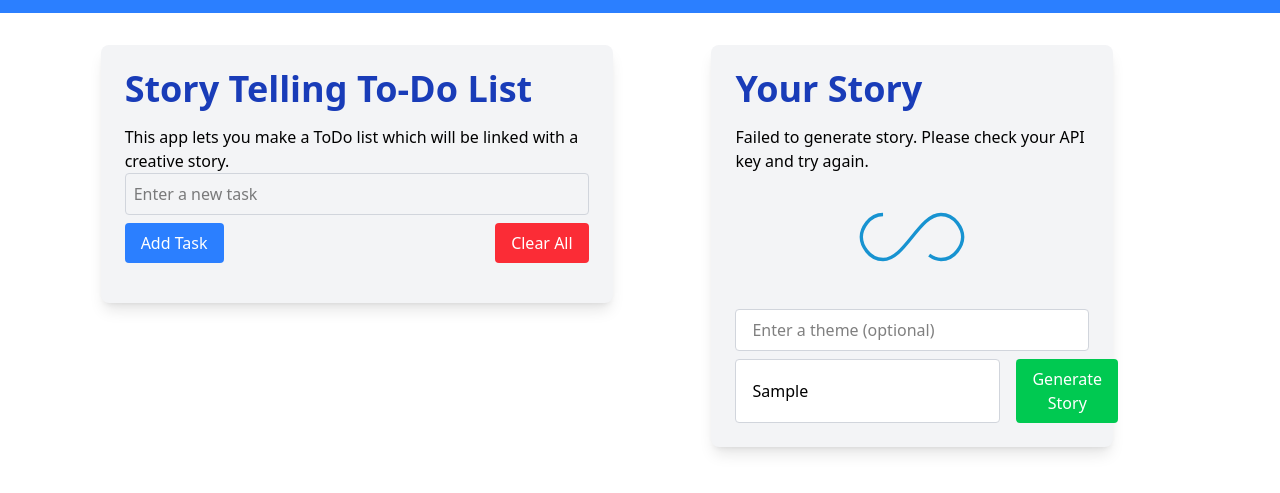
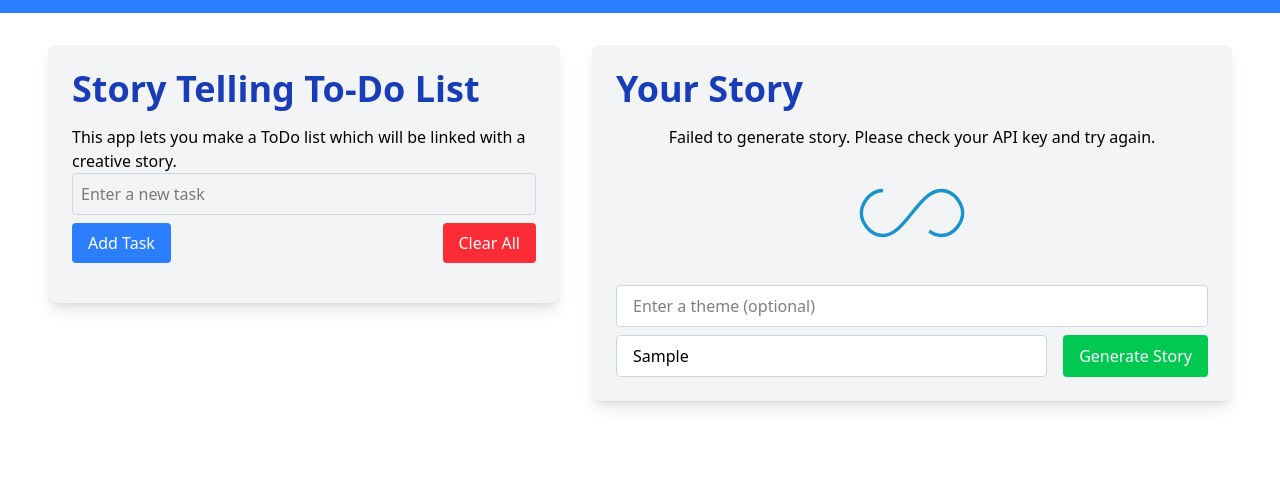
Before and after one commit to JameDevOfficial/StoryToDo, a website with bundled scripts: page index.html in a window 1280 px wide. Both pictures are taken after typing "Sample" into the empty fields and a click on the button "Generate Story". Shown: the part 49-542 px from the top of the page. Built offline with nearby package versions, Linux system fonts and the light colour scheme; no server answers.

Commit message:
fixed some bugs + refined ai system

```diff
--- a/index.html
+++ b/index.html
@@ -69,19 +69,19 @@
             </div>
             <div
                 id="story-wrapper"
-                class="mt-8 min-w-[320px]">
+                class="mt-8 min-w-1/2 max-w-1/2">
                 <div
-                    class="mx-auto max-w-3/4 rounded-lg bg-gray-100 p-6 shadow-lg dark:bg-[#282828]">
+                    class="mx-auto  rounded-lg bg-gray-100 p-6 shadow-lg dark:bg-[#282828]">
                     <h2 class="mb-4 text-4xl font-semibold text-blue-800 dark:text-[#b9c2ef]">
                         <span>Your Story</span>
                     </h2>
 
-                    <div id="story-wrapper2" class="">
+                    <div id="story-wrapper2" class="flex justify-center items-center flex-col">
                         <span id="story-content">
                             No story yet. Try generating one by adding some
                             tasks and clicking that "Generate Story" button!
                         </span>
-                        <img alt="AI generated Image" id="aiImage" src="" class="hidden">
+                        <img alt="AI generated Image" id="aiImage" src="" class="hidden block mx-auto">
                         <div
                             id="loading-animation"
                             class="hidden items-center justify-center">
--- a/scripts/genPollinations.js
+++ b/scripts/genPollinations.js
@@ -5,13 +5,13 @@ export function genImage(
     seed = "42",
     model = "flux",
 ) {
-    const imageUrl = `https://pollinations.ai/p/${encodeURIComponent(prompt)}?width=${width}&height=${height}&seed=${seed}&model=${model}`;
+    const imageUrl = `https://pollinations.ai/p/${encodeURIComponent(prompt)}?width=${width}&height=${height}&seed=${seed}&model=${model}&private=true`;
     return imageUrl;
 }
 
-export async function generatePrivateText(aiPrompt, model = "openai") {
+export async function generatePrivateText(aiPrompt, model = "openai", seed="42") {
     console.log("test");
-    const url = `https://text.pollinations.ai/${encodeURIComponent(aiPrompt)}`;
+    const url = `https://text.pollinations.ai/${encodeURIComponent(aiPrompt)}&private=true&seed=${encodeURIComponent(seed)}`;
     const fetchResponse = await fetch(url);
     const responseText = await fetchResponse.text();
     const sponsorSeparator = "\n---\n";
--- a/scripts/script.js
+++ b/scripts/script.js
@@ -165,7 +165,7 @@ async function handleStoryRequest(isNovel = false) {
         "Generate a creative story that links all of the tasks mentioned below in a fun way, so the user has some fun doing them. Don't make him solve riddles, since this should only link the tasks for a real life experience. Keep it very short and at a readable size, so people don't get bored. Talk to the user in second person, as if he is the main character of the story. Seperate every part of the story with each task with newlines. Make the story in the language of the Tasks if not specified otherwise: " +
         Object.values(tasks).join(", ");
     var imagePrompt =
-        "Generate an Image about the following tasks, don't make any text or close ups of text, objects or persons. Only make scenes. A person that does: " +
+        "Generate an Image about the following tasks, don't make any text or close ups of text!!!!, objects or persons!!!!. Only make scenes. A person that does: " +
         Object.values(tasks).join(", ");
     const themeOptional = document.getElementById("story-theme");
     if (themeOptional.value != "") {
@@ -183,7 +183,8 @@ async function handleStoryRequest(isNovel = false) {
     }
     loadingAnim.classList.add("flex");
     loadingAnim.classList.remove("hidden");
-    storyContent.innerText = "Generating story ...";
+    storyContent.innerText =
+        "Generating a wonderful story and image for you (using pollinations.ai)...";
     var aiImage = genPollinations.genImage(
         imagePrompt,
         "1024",
@@ -191,7 +192,11 @@ async function handleStoryRequest(isNovel = false) {
         Math.floor(Math.random() * 1000000),
     );
     try {
-        var response = await genPollinations.generatePrivateText(aiPrompt);
+        var response = await genPollinations.generatePrivateText(
+            aiPrompt,
+            "openai",
+            Math.random() * 1000000,
+        );
         storyContent.innerText = response;
     } catch {
         storyContent.innerText =
```
Also changed, not shown: css/tailwind.css.
